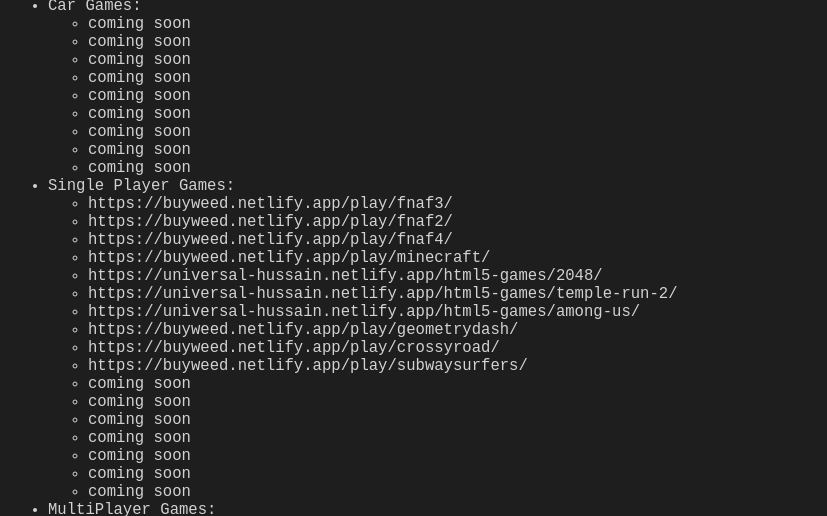
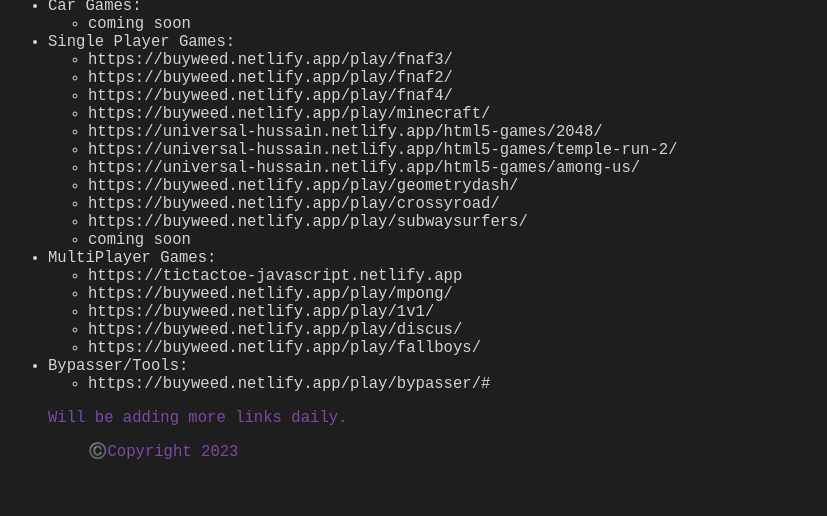
Before and after one commit to ayaanh786/backup, a plain HTML site: page index.html in a window 1280 px wide. Shown: the part 261-777 px from the top of the page, 0-827 px from the left. Drawn offline with Linux system fonts and the light colour scheme.

Commit message:
Update index.html

```diff
--- a/index.html
+++ b/index.html
@@ -51,14 +51,7 @@
 			</li>
 			<li>Car Games:
 				<ul><li>coming soon</li></ul>
-				<ul><li>coming soon</li></ul>
-				<ul><li>coming soon</li></ul>
-				<ul><li>coming soon</li></ul>
-				<ul><li>coming soon</li></ul>
-				<ul><li>coming soon</li></ul>
-				<ul><li>coming soon</li></ul>
-				<ul><li>coming soon</li></ul>
-				<ul><li>coming soon</li></ul>
+
 			</li>
                         <li>Single Player Games:
 				<ul><li>https://buyweed.netlify.app/play/fnaf3/ </li></ul>
@@ -72,12 +65,7 @@
 				<ul><li>https://buyweed.netlify.app/play/crossyroad/</li></ul>
 				<ul><li>https://buyweed.netlify.app/play/subwaysurfers/</li></ul>
 				<ul><li>coming soon</li></ul>
-				<ul><li>coming soon</li></ul>
-				<ul><li>coming soon</li></ul>
-				<ul><li>coming soon</li></ul>
-				<ul><li>coming soon</li></ul>
-				<ul><li>coming soon</li></ul>
-				<ul><li>coming soon</li></ul>
+
 			</li>
 <li>MultiPlayer Games:
 				<ul><li>https://tictactoe-javascript.netlify.app</li></ul>
@@ -85,10 +73,13 @@
 				<ul><li>https://buyweed.netlify.app/play/1v1/</li></ul>
 				<ul><li>https://buyweed.netlify.app/play/discus/</li></ul>
 				<ul><li>https://buyweed.netlify.app/play/fallboys/</li></ul>
-				<ul><li>comin soon</li></ul>
-				<ul><li>coming soon</li></ul>
-				<ul><li>coming soon</li></ul>
-				<ul><li>coming soon</li></ul>
+
+			</li>
+
+                              <li>Bypasser/Tools:
+
+				<ul><li>https://buyweed.netlify.app/play/bypasser/#</li></ul>
+
 			</li>
 
 		<p>Will be adding more links daily.</p>
```
